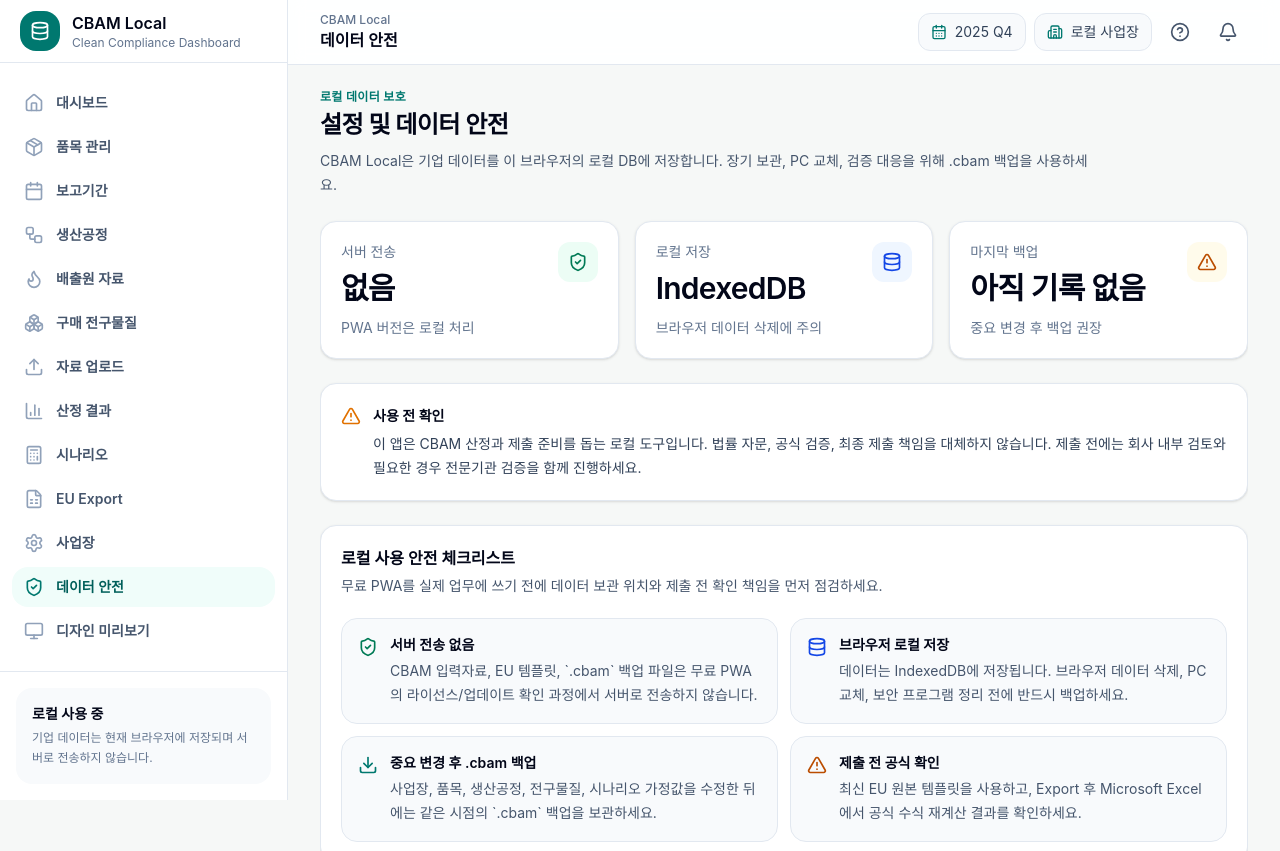
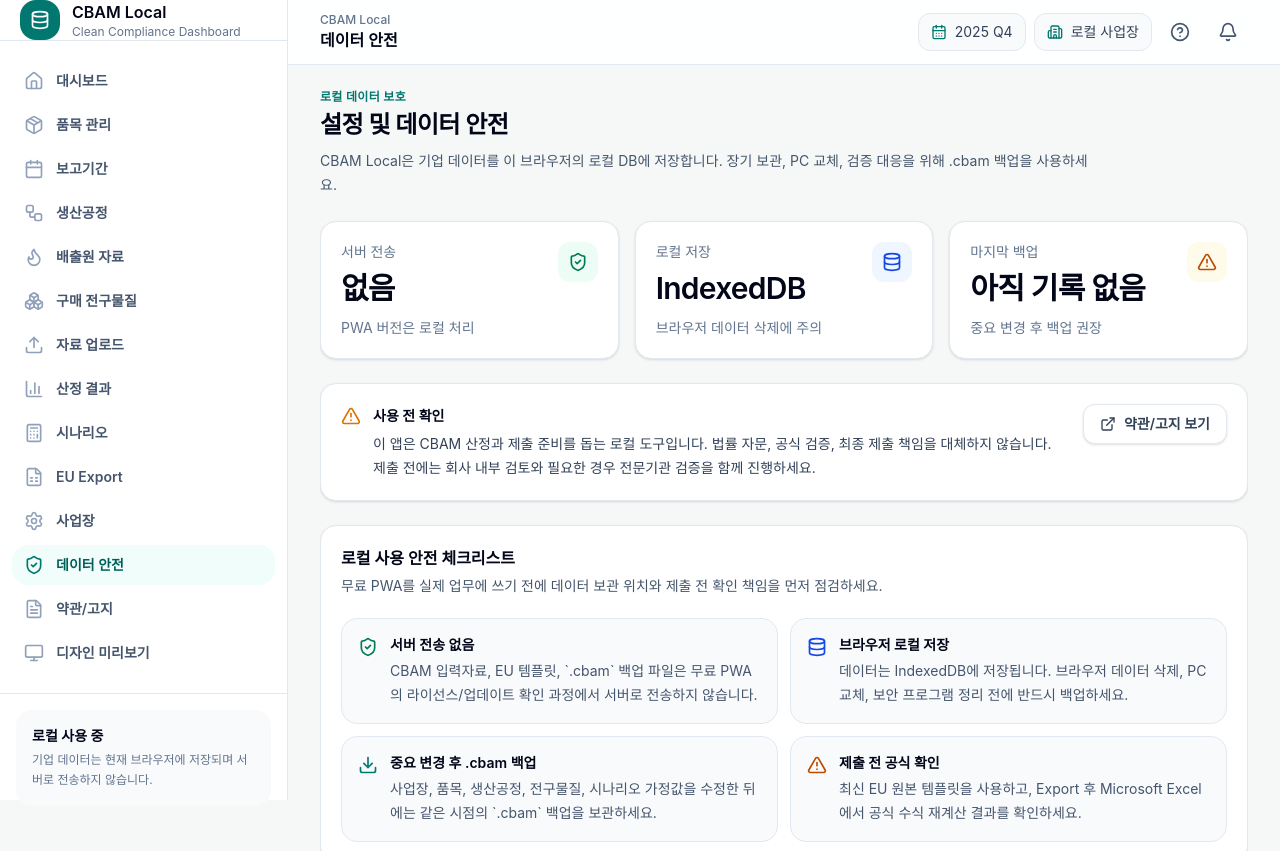
Before and after one commit to neod00/cbam-local-pwa, a Next.js app: page /settings in a window 1280 px wide. Shown: the top 851 px of the page. Built offline with nearby package versions, Linux system fonts and the light colour scheme.

Commit message:
Surface beta terms in app navigation

```diff
--- a/scripts/verify-mvp-flow.mjs
+++ b/scripts/verify-mvp-flow.mjs
@@ -24,6 +24,7 @@
   ['시나리오', '/scenarios'],
   ['EU Export', '/export'],
   ['데이터 안전', '/settings'],
+  ['약관/고지', '/terms'],
 ];
 
 for (const [label, href] of workflowRoutes) {
@@ -91,6 +92,7 @@
 assert.ok(settingsPage.includes('무료 라이선스'), 'Settings should include the free license placeholder');
 assert.ok(settingsPage.includes('CBAM 산정 데이터, EU 템플릿, .cbam 백업 파일은 서버로 전송하지 않습니다'), 'Settings should explain the license data boundary');
 assert.ok(settingsPage.includes('업데이트 상태'), 'Settings should include update status in the free license area');
+assert.ok(settingsPage.includes('약관/고지 보기'), 'Settings should link to free terms and responsibility notice');
 assert.ok(settingsPage.includes('업데이트 상태 확인'), 'Settings should expose a manual update status check');
 assert.ok(settingsPage.includes('CBAM 입력자료와 백업 파일은 로컬에 남습니다'), 'Settings should keep license/update data boundaries clear');
 assert.ok(settingsPage.includes('license:free-registration'), 'Settings should store free license mock registration in local settings');
--- a/src/app/settings/page.tsx
+++ b/src/app/settings/page.tsx
@@ -21,7 +21,8 @@
     type ScenarioAssumptions,
 } from '@/lib/scenario-calculation';
 import { evaluateUpdateStatus, fetchUpdateManifest, type UpdateStatus } from '@/lib/update-policy';
-import { AlertTriangle, Database, Download, FileUp, KeyRound, RefreshCw, ShieldCheck, Trash2 } from 'lucide-react';
+import { AlertTriangle, Database, Download, ExternalLink, FileUp, KeyRound, RefreshCw, ShieldCheck, Trash2 } from 'lucide-react';
+import Link from 'next/link';
 import { ChangeEvent, FormEvent, useEffect, useMemo, useRef, useState } from 'react';
 
 const FREE_LICENSE_SETTING_KEY = 'license:free-registration';
@@ -277,7 +278,8 @@
             </section>
 
             <SectionCard>
-                <div className="flex gap-3 text-sm leading-6 text-slate-700">
+                <div className="flex flex-col gap-4 text-sm leading-6 text-slate-700 md:flex-row md:items-start md:justify-between">
+                    <div className="flex gap-3">
                         <AlertTriangle className="mt-0.5 h-5 w-5 flex-none text-amber-600" />
                         <div>
                             <h2 className="font-semibold text-slate-950">사용 전 확인</h2>
@@ -286,6 +288,14 @@
                                 제출 전에는 회사 내부 검토와 필요한 경우 전문기관 검증을 함께 진행하세요.
                             </p>
                         </div>
+                    </div>
+                    <Link
+                        href="/terms"
+                        className="inline-flex min-h-10 flex-none items-center justify-center rounded-xl border border-slate-200 bg-white px-4 py-2 text-sm font-semibold text-slate-700 shadow-sm transition hover:bg-slate-50"
+                    >
+                        <ExternalLink className="mr-2 h-4 w-4" />
+                        약관/고지 보기
+                    </Link>
                 </div>
             </SectionCard>
 
--- a/src/components/Sidebar.tsx
+++ b/src/components/Sidebar.tsx
@@ -8,6 +8,7 @@
     Calendar,
     Database,
     FileSpreadsheet,
+    FileText,
     Flame,
     Home,
     Monitor,
@@ -33,6 +34,7 @@
     { name: 'EU Export', href: '/export', icon: FileSpreadsheet },
     { name: '사업장', href: '/installations', icon: Settings },
     { name: '데이터 안전', href: '/settings', icon: ShieldCheck },
+    { name: '약관/고지', href: '/terms', icon: FileText },
     { name: '디자인 미리보기', href: '/design-preview', icon: Monitor },
 ];
 
```
Lines whose indentation alone changed are shown as unchanged.
